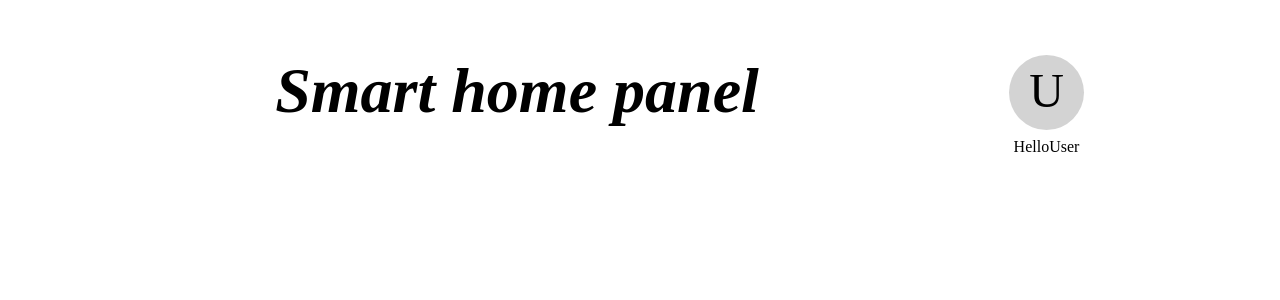
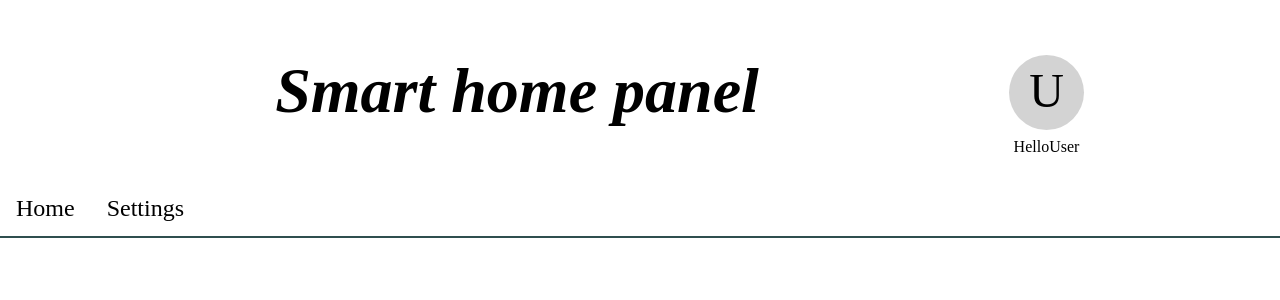
Before and after one commit to roman4i/smart-home-react, a React (Create React App) app: page / in a window 1280 px wide. Shown: the top 300 px of the page. Built offline with nearby package versions, Linux system fonts and the light colour scheme.

Commit message:
Added basic navigation menu

```diff
--- a/src/components/App/App.js
+++ b/src/components/App/App.js
@@ -1,10 +1,12 @@
 import React from "react";
 import Header from "../../views/Header/Header";
+import Navigation from "../Navigation/Navigation";
 
 function App() {
   return (
     <div className="App">
       <Header />
+      <Navigation />
     </div>
   );
 }
--- /dev/null
+++ b/src/components/Navigation/Navigation.jsx
@@ -0,0 +1,27 @@
+import React from "react";
+import "./Navigation.scss";
+
+const links = [
+    {
+        link: '/home',
+        text: 'Home'
+    },
+    {
+        link: '/settings',
+        text: 'Settings'
+    }
+]
+
+const Navigation = () => {
+    const Buttons = links.map((button, num) => {
+        return (<a href={button.link} key={num}>{button.text}</a>)
+    })
+
+    return (
+        <div className="navButtonsContainer">
+            {Buttons}
+        </div>
+    )
+}
+
+export default Navigation
--- /dev/null
+++ b/src/components/Navigation/Navigation.scss
@@ -0,0 +1,22 @@
+.navButtonsContainer {
+    overflow: hidden;
+    border-bottom: 2px solid darkslategray;
+    background-color: white;
+}
+
+.navButtonsContainer a {
+    float: left;
+    text-align: center;
+    padding: 14px 16px;
+    text-decoration: none;
+    font-size: 1.5em;
+    color: black;
+}
+
+.navButtonsContainer a:hover {
+    background-color: lightgreen;
+}
+
+.navButtonsContainer a.active {
+    background-color: darkolivegreen;
+}
```
